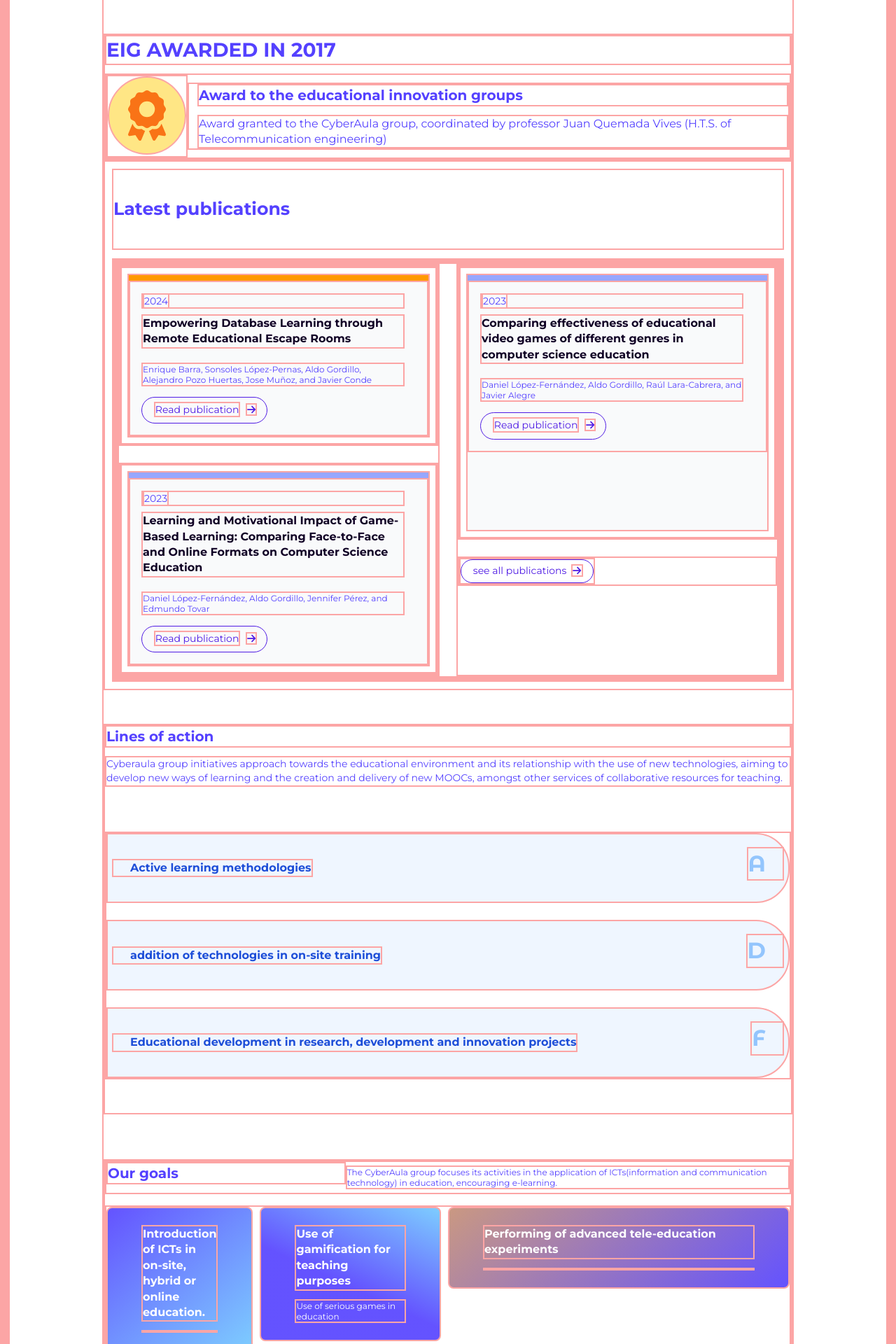
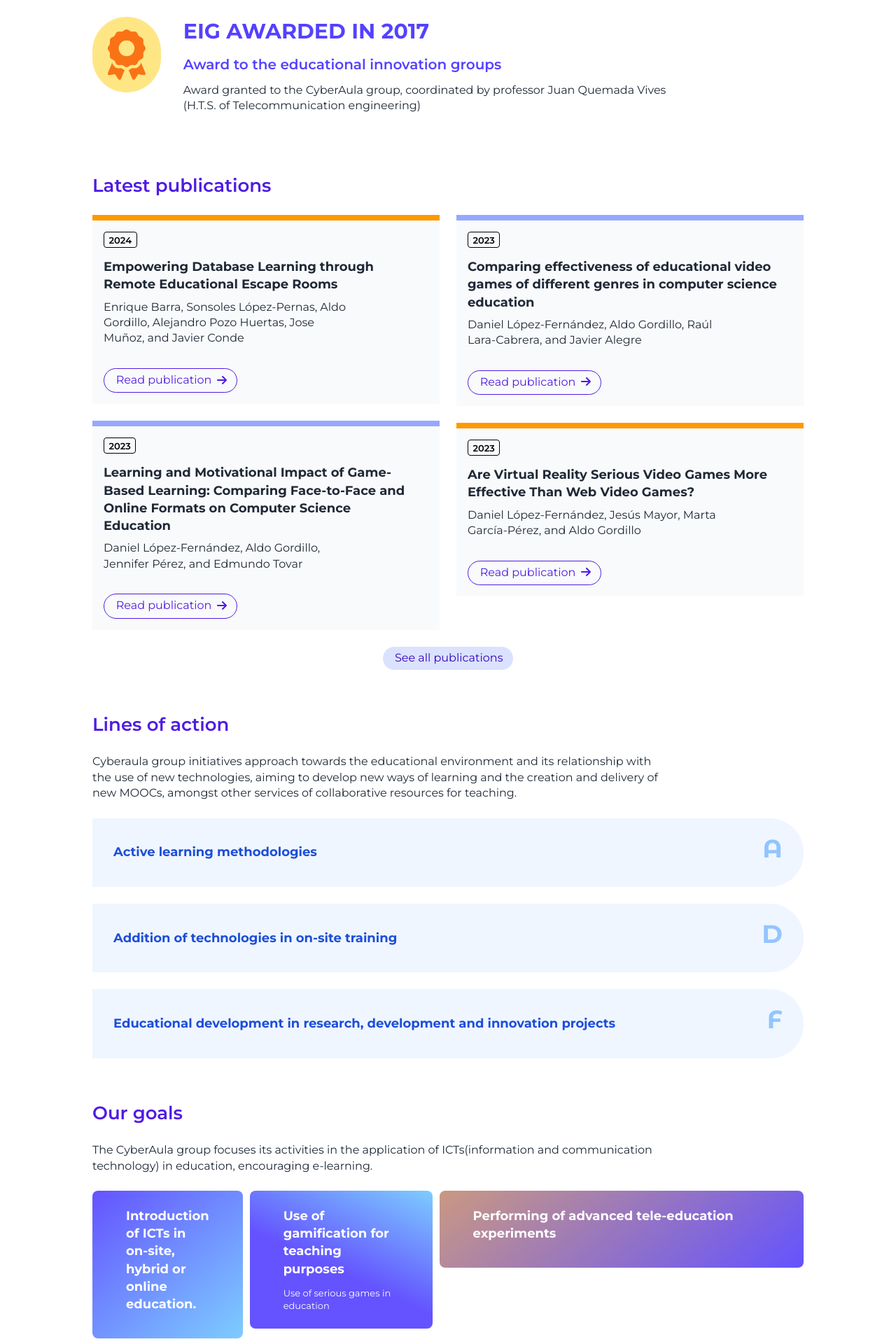
Before and after one commit to CyberAula/cyberaula.github.io, a Next.js app: page / in a window 1280 px wide. Shown: the part 480-2400 px from the top of the page at 70% size. Built offline with nearby package versions, Linux system fonts and the light colour scheme.

Commit message:
Cambios home

```diff
--- a/app/page.js
+++ b/app/page.js
@@ -8,18 +8,15 @@ import Carousel from "react-bootstrap/Carousel";
 import RecentPublications from "@/components/RecentPublications";
 import { mycarousel } from "@/constants/carousel.js";
 import BulletElement from "@/components/BulletElement";
-import { FontAwesomeIcon } from '@fortawesome/react-fontawesome';
-import { faAward } from '@fortawesome/free-solid-svg-icons';
-import { faArrowRightLong } from '@fortawesome/free-solid-svg-icons';
+import { FontAwesomeIcon } from "@fortawesome/react-fontawesome";
+import { faAward } from "@fortawesome/free-solid-svg-icons";
+import { faArrowRightLong } from "@fortawesome/free-solid-svg-icons";
 
-
-import { useTranslation } from 'react-i18next';
-
+import { useTranslation } from "react-i18next";
 
 export default function Home() {
   const [carousel, setCarousel] = useState(mycarousel);
   const { t } = useTranslation();
-
 
   useEffect(() => {
     window.scrollTo(0, 0);
@@ -34,10 +31,12 @@ export default function Home() {
             <section className="home">
               <div className="head ">
                 <div className="group_description block sm:flex sm:flew-row sm:justify-between sm:gap-8 sm:items-center ">
-                  <h1 className="ml-4 sm:ml-8 md:ml-12 lg:ml-16 xl:ml-20 2xl:ml-24">
-                    <b>{t('front.title')}, </b>{t('front.title2')}
+                  <h1 className="mx-4 sm:mx-8 md:ml-12 lg:ml-16 xl:ml-20 2xl:ml-24">
+                    <b>{t("front.title")}, </b>
+                    {t("front.title2")}
                   </h1>
-                  <img className="mt-4 sm:mt-0"
+                  <img
+                    className="mt-4 sm:mt-0"
                     src="/assets/img/banner_prov.svg"
                   />
                 </div>
@@ -45,73 +44,42 @@ export default function Home() {
 
               <div className="body lg:mx-36 md:mx-14 sm:mx-8 mx-4 lg:my-12 md:my-8 sm:my-4 my-4 xl:mx-44 2xl:mx-60">
                 <section className="award_section">
-                  <h2> {t('front.awardH2')} </h2>
+                    <FontAwesomeIcon className="award_icon" icon={faAward} />
                   <div className="award_card">
-                    <div className="award_icon_container">
-                  <FontAwesomeIcon className="award_icon" icon={faAward} />
-                  </div>
                     <div className="award_card_text">
-                      <h4>{t('front.awardTitle')}</h4>
-                      <p>
-                      {t('front.awardBody')}
-
-                      </p>
+                      <h2> {t("front.awardH2")} </h2>
+                      <h4>{t("front.awardTitle")}</h4>
+                      <p>{t("front.awardBody")}</p>
                     </div>
                   </div>
                 </section>
-                {/* <div className="carousel">
-								<Carousel>
-									{carousel.map(({label, description, image, url})=>{
-										return (
-											<Carousel.Item key={label}>
-												<a href={url} target="_blank" rel="noopener noreferrer">
-													<img className="image" src={image} alt={label}/>
-													<Carousel.Caption>
-														<h3>{label}</h3>
-														<p>{description}</p>
-													</Carousel.Caption>
-												</a>
-											</Carousel.Item>
-										);
-									})
-									}
-									</Carousel>
-							</div> */}
-                <div className="latest_publications">
-                  <h3>{t('front.latestPublicationsTitle')}</h3>
-                  <div className='recent_pubs_container'><RecentPublications /></div>
 
-                </div>
+                <section className="latest_publications">
+                  <h3>{t("front.latestPublicationsTitle")}</h3>
+                  <div className="recent_pubs_container">
+                    <RecentPublications />
+                  </div>
+                </section>
                 <section className="lines_of_act">
-                  <h4>{t('front.linesOfActTitle')}</h4>
-                  <p>
-                  {t('front.linesOfActBody')}
-                  </p>
+                  <h3>{t("front.linesOfActTitle")}</h3>
+                  <p>{t("front.linesOfActBody")}</p>
 
                   <BulletElement></BulletElement>
                 </section>
                 <section className="our_goals">
-                  <div className="text_content">
-                    <h4 className="title_text">{t('front.goalsTitle')}</h4>
-                    <div className="body_text">
-                    {t('front.goalsBody')}
-                    </div>
+                  <div>
+                    <h3 className="title_text">{t("front.goalsTitle")}</h3>
+                    <p>{t("front.goalsBody")}</p>
                   </div>
 
                   <GridElement />
-
-
                 </section>
               </div>
             </section>
-
           </main>
           <Footer />
-
         </div>
       </div>
-
     </div>
-
   );
 }
--- a/app/sass/lib/_type.sass
+++ b/app/sass/lib/_type.sass
@@ -15,12 +15,12 @@
 $icon: 14px,14px, 16px,400
 $xs-text: 14px, 13px, 16px, 400, 140%, 1rem, 0.6rem //small
 $body-text: 14px, 16px, 19px, 400, 140%, 1rem, 0.6rem
-$button: 16px, 14px, 18px, semibold //buttons
-$sm-text: 14px, 16px, 19px, 600, 140%, 1rem, 0.6rem //h5
-$md-text: 18px, 20px, 24px, bold, 140%, 1rem //h4
-$lg-text: 22px, 24px, 28px, bold,140%, 1rem  //h3
-$xl-text: 25px, 28px, 32px, bold, 140%, 1rem //h2
-$xxl-text: 28px, 32px, 38px, bold, 140%, 1rem  //h1
+$button: 14px, 16px, 19px, semibold //buttons
+$sm-text: 16px, 18px, 22px, 600, 140%, 1rem, 0.6rem //h5
+$md-text: 18px, 20px, 24px, 600, 140%, 1rem //h4
+$lg-text: 22px, 26px, 30px, 600,140%, 1rem  //h3
+$xl-text: 25px, 30px, 36px, bold, 140%, 1rem //h2
+$xxl-text: 28px, 36px, 42px, bold, 140%, 1rem  //h1
 
 $slim-weight: 500
 $regular:400
@@ -69,32 +69,38 @@ h3
         font-size: nth($lg-text,1)
         line-height: nth($lg-text,5)
         margin-bottom: nth($lg-text,6)
+        font-weight: nth($lg-text,4)
     @media screen and (min-width: 640px)
         font-family: "Montserrat", sans-serif
         font-size: nth($lg-text,2)
         line-height: nth($lg-text,5)
         margin-bottom: nth($lg-text,6)
+        font-weight: nth($lg-text,4)
     @media screen and (min-width: 1400px)
         font-family: "Montserrat", sans-serif
         font-size: nth($lg-text,3)
         line-height: nth($lg-text,5)
         margin-bottom: nth($lg-text,6)
+        font-weight: nth($lg-text,4)
 h4
     @media screen and (min-width: 150px)
         font-family: "Montserrat", sans-serif
         font-size: nth($md-text,1)
         line-height: nth($md-text,5)
         margin-bottom: nth($md-text,6)
+        font-weight: nth($lg-text,4)
     @media screen and (min-width: 640px)
         font-family: "Montserrat", sans-serif
         font-size: nth($md-text,2)
         line-height: nth($md-text,5)
         margin-bottom: nth($md-text,6)
+        font-weight: nth($lg-text,4)
     @media screen and (min-width: 1400px)
         font-family: "Montserrat", sans-serif
         font-size: nth($md-text,3)
         line-height: nth($md-text,5)
         margin-bottom: nth($md-text,6)
+        font-weight: nth($lg-text,4)
 h5
     @media screen and (min-width: 150px)
         font-family: "Montserrat", sans-serif
--- a/app/sass/lib/_variables.sass
+++ b/app/sass/lib/_variables.sass
@@ -22,6 +22,8 @@ $ca-or-200: #ffbd1b
 $ca-or-100: #ffe685
 
 //SPACING
+// esto está mal planteado y por eso no se usa, no sirve para responsive porque
+// el espaciado está planteado en pixeles
 $spacing_xsm: 8px
 $spacing_sm: 16px
 $spacing_md: 32px
--- a/app/sass/main.scss
+++ b/app/sass/main.scss
@@ -15,8 +15,8 @@
 @import "lib/_mixins.sass";
 
 * {
-  @apply border-2 border-primary; // no funciona :( <-- funciona en el globals.scss though
-  border: 1px solid pink
+ // @apply border-2 border-primary; // no funciona :( <-- funciona en el globals.scss though
+ // border: 1px solid pink
 }
 
 // PRUEBA GRID, BORRAR
@@ -68,56 +68,28 @@ TYPOGRAPHY
 
 body,
 html {
-
-
   color: black;
   @apply text-primary;
   font-size: 12px;
   font-family: $montserrat;
   // margin: 0 auto;
   scroll-behavior: smooth;
-
-  // a {
-  //   font-size: nth($body-text, 1);
-  //   font-weight: nth($sm-text, 2);
-
-  //   &:hover {
-  //     text-decoration: none;
-  //   }
-  // }
-
-  // button {
-  //   @apply bg-primary text-white;
-  //   font-size: nth($button, 1);
-  //   font-weight: $semibold;
-  //   padding: 0.5rem 2rem;
-  //   border-radius: 2rem;
-  //   display: flex;
-  //   justify-content: center;
-  //   border-radius: 50px;
-  //   moz-transition: all 0.4s ease-in-out;
-  //   -o-transition: all 0.4s ease-in-out;
-  //   -webkit-transition: all 0.4s ease-in-out;
-  //   transition: all 0.4s ease-in-out;
-
-  //   &:hover {
-  //     background-position: 100% 0;
-  //     moz-transition: all 0.4s ease-in-out;
-  //     -o-transition: all 0.4s ease-in-out;
-  //     -webkit-transition: all 0.4s ease-in-out;
-  //     transition: all 0.4s ease-in-out;
-  //     background-image: linear-gradient(to right, #5340ff, #9f226d);
-  //   }
-  // }
-}
-
+}
+section {
+    @media (min-width:150px) {
+      margin-bottom: 3.2rem
+    }
+    @media (min-width:640px) {
+      margin-bottom: 4rem
+    }
+    @media (min-width:1200px) {
+      margin-bottom: 5rem
+    }
+}
 button {
   @include button
 }
-// .button_filter {
-//   background-color: #3302bf;
-//   font-weight: 400;
-//   padding: 0.4rem 1.2rem }
+
 .home_page {
   // @apply bg-white
 }
@@ -260,29 +232,6 @@ main {
     flex-direction: column;
     // width: 100%;
 
-    .award_section {
-      .award_card {
-        display: flex;
-        flex-direction: row;
-        align-self: center;
-        align-items: center;
-
-        .award_icon_container {
-          .award_icon {
-            background: $ca-or-100;
-            @apply text-orange-500;
-            border-radius: 70px;
-            width: 6rem;
-            height: 6rem;
-            padding: 1.5rem;
-          }
-        }
-
-        .award_card_text {
-          padding: 0 0 0 1rem;
-        }
-      }
-    }
 
     .carousel {
       display: inline-block;
@@ -295,18 +244,9 @@ main {
       }
     }
 
-    .lines_of_act {
-      margin-bottom: $spacing_xl;
-
-      p {
-        font-size: nth($body-text, 1);
-        margin-bottom: $spacing-xl;
-      }
-    }
+
 
     .our_goals {
-      padding-bottom: 2rem;
-      margin-bottom: $spacing_xl;
 
       .text_content {
         display: flex;
@@ -318,7 +258,6 @@ main {
           width: 50%;
         }
 
-        .body_text {}
       }
     }
 
@@ -326,7 +265,6 @@ main {
       display: flex;
       flex-direction: column;
       gap: 2rem;
-      margin-bottom: $spacing_lg;
       font-weight: 600;
 
       .bullet_element {
@@ -405,10 +343,6 @@ main {
       }
     }
 
-
-
-
-
     /* Media query for small screens */
     @media (max-width: 600px) {
       .grid_container {
@@ -416,35 +350,6 @@ main {
         flex-direction: column;
       }
 
-      // .grid_item {
-      //   grid-column: span 1;
-      //   /* Make each item span one column */
-      // }
-      // .top_left {
-      //   background: linear-gradient(139deg, rgba(83,64,255,0.9) 0%, rgba(111,199,255,0.9) 100%);
-      //   grid-column: span 1;
-      // }
-
-      // .top_mid {
-      //   background: linear-gradient(25deg, rgba(83,64,255,0.9) 44%, rgba(111,199,255,0.9) 100%);
-      //   grid-column: span 1;
-      // }
-
-      // .top_right {
-      //   background: linear-gradient(320deg, rgba(83,64,255,0.9) 0%, rgba(196,141,116,0.9) 100%);
-      //   grid-column: span 1;
-      // }
-
-      // .bottom_left {
-      //   background: linear-gradient(to top, rgba(83,64,255,0.9) 0%, rgba(83,64,255,0.9) 30%, rgba(196,141,116,0.9) 100%);
-      //   grid-column: span 1;
-      // }
-
-      // .bottom_mid {
-      //   background: linear-gradient(225deg, rgba(255,127,0,0.87) 0%, rgba(192,112,168,0.89) 100%);
-      //   grid-column: span 1;
-      // }
-
       .bottom_right {
         background: linear-gradient(180deg, rgba(255,127,0,0.87) 0%, rgba(133,90,186,0.93) 70%);
         grid-column: span 1;
@@ -452,30 +357,6 @@ main {
     }
 
     .latest_publications {
-      // width: 30%;
-      object-fit: cover;
-      padding: 10px;
-      margin-bottom: $spacing_lg;
-      display: flex;
-      flex-direction: column;
-
-      h3 {
-        padding-top: 4%;
-        padding-bottom: 4%;
-        // font-family: $montserrat;
-        font-weight: bold;
-        font-size: 2.1rem;
-        text-align: left;
-        @apply text-ca_blue-600;
-      }
-
-      p {
-        font-size: 1.2rem;
-        text-align: left;
-        color: white;
-        padding: 2% 2% 2% 2%;
-      }
-
 
       .more {
         // font-size: 1.2rem;
@@ -484,7 +365,7 @@ main {
         // text-align: left;
         // padding: 2% 2% 2% 2%;
         @apply text-ca_blue-600;
-        @include big-border-button-blue;
+        @include button-load-more;
         // display: flex;
         align-content: center;
 
@@ -558,7 +439,7 @@ main {
     li {
       &.li-selected {
         a {
-          border-bottom: $border1;
+           border-bottom: $border1;
 
           &:hover {
             border-bottom: $border1;
@@ -674,10 +555,10 @@ main {
     li {
       &.li-selected {
         a {
-          border-bottom: $border1 pink;
+          border-bottom: $border1 $ca-or-300 ;
 
           &:hover {
-            border-bottom: $border1 pink;
+            border-bottom: $border1 $ca-or-300;
           }
         }
       }
@@ -1224,19 +1105,17 @@ RESPONSIVE
     //margin: 0 4rem 0 4rem;
 
     .body {
-      display: flex;
-      flex-flow: column;
-      align-items: center;
+
 
       .carousel {
         align-self: center;
         margin-left: 13px;
       }
 
-      .latest_publications {
-        width: 90.2%;
-        align-self: center;
-      }
+      // .latest_publications {
+      //   width: 90.2%;
+      //   align-self: center;
+      // }
     }
   }
 
@@ -1262,14 +1141,6 @@ RESPONSIVE
     // }
 
     .body {
-      display: block;
-      width: 100%;
-
-      .carousel {
-        width: 100%;
-        margin-left: 0px;
-      }
-
       .latest_publications {
         width: 100%;
       }
@@ -1296,26 +1167,6 @@ RESPONSIVE
       }
     }
   }
-
-  .tools {
-    main {
-
-
-      .tool_title {
-        h2 {
-          font-size: 2rem;
-        }
-      }
-
-      .tool_content {
-        h3 {
-          font-size: 1.5rem;
-        }
-      }
-    }
-
-  }
-
 
   .about {
     .about_description {
@@ -1434,13 +1285,6 @@ RESPONSIVE
     //margin: 0.4rem;
     padding: 1rem 0 0 0;
 
-    h2 {
-      font-size: 1.25rem;
-    }
-
-    h1 {
-      font-size: 2.5rem;
-    }
 
     .head {
       padding: 0rem 0rem 2rem 0rem;
@@ -1511,26 +1355,6 @@ RESPONSIVE
     }
   }
 
-  .tools {
-    main {
-
-
-
-
-      .tool_title {
-        h2 {
-          font-size: 1.2rem;
-        }
-      }
-
-      h3 {
-        font-size: 1rem;
-      }
-
-
-
-    }
-  }
 
   // .research {
   //   h4 {
--- a/app/sass/partials/_home.sass
+++ b/app/sass/partials/_home.sass
@@ -1,18 +1,50 @@
+@import "../lib/_variables.sass"
+@import "../lib/_mixins.sass"
+
 @media (min-width: 150px)
+    .home
+        h3
+            @apply text-ca_blue-700
+            margin-bottom: 2rem
+
+        p
+            margin-bottom: 2rem
+            width:80%
+            @apply text-gray-800
     .group_description
         img
             width:100%
             height:25.6vw
             object-fit: cover
             object-position: 50% 0
+    .award_section
+      display: flex
+      flex-direction: row
+      .award_card
+        display: flex
+        flex-direction: row
+        align-self: center
+        align-items: center
+    .award_icon
+        background: $ca-or-100
+        @apply text-orange-500
+        border-radius: 70px
+        width: 6rem
+        height: 6rem
+        padding: 1.5rem
+
+
+
+        .award_card_text
+          padding: 0 0 0 1rem
+
+
 
 @media (min-width: 600px)
     .group_description
         img
             width: auto
             height: 25rem
-
-
 @media (min-width: 900px)
     .group_description
 
--- a/app/sass/partials/_recentPublications.sass
+++ b/app/sass/partials/_recentPublications.sass
@@ -10,18 +10,11 @@
     gap: $spacing_xsm
     height: 100%
 
-.article-0
-    // grid-column: 1 / span 2
-    // grid-row: 1 / span 3
-
-.article-1
-    // grid-column: 1 / span 2
-    // grid-row: 4 / span 3
-
-.article-2
-    // grid-column: 3 / span 2
-    // grid-row: 1 / span 5
-
+._recent_publications
+    a
+        height: 100%
+    .article
+        height:100%
 .more
     // grid-column: 3 / span 2
     // grid-row: 6 / span 1
@@ -29,23 +22,16 @@
     width: fit-content
     align-items: right
     justify-content: right
-.large-article
-    height: calc(100% - 36rem)
-    grid-row-end: span 2
-    margin-bottom: $spacing_xl
+
 
 /* If you need specific responsive adjustments */
 @media (min-width: 900px)
-.large-article
-    transition: height 0.3s ease, width 0.3s ease
-    height: calc(100vh - 36rem)
-    margin-bottom: $spacing_xl
+
 
 .article
     transition: 200ms ease-in-out
     display: flex
     flex-direction: column
-    margin: $spacing_xsm
     @apply bg-gray-50
     &:hover
         transition: 200ms ease-in-out
@@ -69,14 +55,24 @@
         padding-bottom: $spacing_sm
         padding-right: $spacing_md
         padding-top: $spacing_sm
+        .article_date
+            span
+                display: flex
+                small
+                    display: flex
+                    @include border-tag
+
 
         .article_title
             font-weight: $bold
-            @apply text-black
+            @apply text-gray-800
+            margin-top: 0.6rem
+            margin-bottom: 0
 
         .article_author
             font-weight: $regular
-            font-size: 12px
+            @apply text-gray-800
+            margin-bottom: 1em
 
 // este código está duplicado en publications.
 //habría que ver si se puede convertir en otro mixin
--- a/app/tools/page.js
+++ b/app/tools/page.js
@@ -62,7 +62,7 @@ export default function Tools(props) {
 
                       <div class="tool_content">
                         <div className="tool_title">
-                          <h2>{title}</h2>
+                          <h3>{title}</h3>
                         </div>
                         <div className="tool_description">
                           <p>{description}</p>
--- a/components/RecentPublications.js
+++ b/components/RecentPublications.js
@@ -23,7 +23,7 @@ export default function RecentPublications(props) {
             .filter((paper) => {
               return paper.type === "article-journal";
             })
-            .filter((i, index) => index < 3)
+            .filter((i, index) => index < 4)
             .map(({ doi, title, author, date, stroke, content }, index) => {
               return (
                 <a
@@ -32,18 +32,22 @@ export default function RecentPublications(props) {
                   target="_blank"
                   rel="noopener noreferrer"
                 >
-                  <div className={`article ${index === 1 ? "large-article" : ""}`}>
+                  <div className={`article`}>
                     <div className={`article_stroke ${stroke}`}></div>
                     <div className="article_content">
-                      <div className="article_top">
-                        <span>{date}</span>
+                      <div className="article_date">
+                        <span><small>{date}</small></span>
                       </div>
                       <h5 className="article_title">{title}</h5>
-                      <div className="article_author">{author}</div>
+                      <p className="article_author">{author}</p>
                       {doi ? (
                         <button className="paper_link text-nowrap">
-                          <Link rel="noopener noreferrer" target="_blank" href={doi}>
-                            <span>{t('publications.button')}</span>
+                          <Link
+                            rel="noopener noreferrer"
+                            target="_blank"
+                            href={doi}
+                          >
+                            <span>{t("publications.button")}</span>
                             <FontAwesomeIcon icon={faArrowRight} />
                           </Link>
                         </button>
@@ -53,30 +57,17 @@ export default function RecentPublications(props) {
                 </a>
               );
             })}
-
-
-          <a href="/research" rel="noopener noreferrer">
-            <div className="more">
-              {t('front.latestPublicationsButton')}
-              <svg
-                aria-hidden="true"
-                focusable="false"
-                data-prefix="fas"
-                data-icon="arrow-right"
-                className="svg-inline--fa fa-arrow-right "
-                role="img"
-                xmlns="http://www.w3.org/2000/svg"
-                viewBox="0 0 448 512"
-              >
-                <path
-                  fill="currentColor"
-                  d="M438.6 278.6c12.5-12.5 12.5-32.8 0-45.3l-160-160c-12.5-12.5-32.8-12.5-45.3 0s-12.5 32.8 0 45.3L338.8 224 32 224c-17.7 0-32 14.3-32 32s14.3 32 32 32l306.7 0L233.4 393.4c-12.5 12.5-12.5 32.8 0 45.3s32.8 12.5 45.3 0l160-160z"
-                ></path>
-              </svg>{" "}
-            </div>
-          </a>
         </Masonry>
       </ResponsiveMasonry>
+      <a
+        className="flex justify-center"
+        href="/research"
+        rel="noopener noreferrer"
+      >
+        <div className="more mt-4 sm:mt-6 md:mt-8 2xl:mt-10">
+          {t("front.latestPublicationsButton")}
+        </div>
+      </a>
     </div>
   );
 }
--- a/components/gridElement.js
+++ b/components/gridElement.js
@@ -6,27 +6,27 @@ export default function GridElement(props) {
   return (
 <div className="grid_container">      <div className="grid_item top_left width-1 ">
         <h5>{t('front.gridElements.topL')}</h5>
-        <div className="small_sub"></div>
+        <small className="small_sub"></small>
       </div>
       <div className="grid_item top_mid width-3">
         <h5>{t('front.gridElements.topM')}</h5>
-        <div className="small_sub">{t('front.gridElements.topMsub')}</div>
+        <small className="small_sub">{t('front.gridElements.topMsub')}</small>
       </div>
       <div className="grid_item top_right width-2">
         <h5>{t('front.gridElements.topR')}</h5>
-        <div className="small_sub"></div>
+        <small className="small_sub"></small>
       </div>
       <div className="grid_item bottom_left width-2">
         <h5>{t('front.gridElements.bottomL')}</h5>
-        <div className="small_sub"></div>
+        <small className="small_sub"></small>
       </div>
       <div className="grid_item bottom_mid width-1">
         <h5>{t('front.gridElements.bottomM')}</h5>
-        <div className="small_sub">{t('front.gridElements.bottomMsub')}</div>
+        <small className="small_sub">{t('front.gridElements.bottomMsub')}</small>
       </div>
       <div className="grid_item bottom_right width-3">
         <h5>{t('front.gridElements.bottomR')} </h5>
-        <div className="small_sub"></div>
+        <small className="small_sub"></small>
       </div></div>
 
 
--- a/constants/langs/en.js
+++ b/constants/langs/en.js
@@ -17,12 +17,12 @@ export const en = {
         "awardTitle": "Award to the educational innovation groups",
         "awardBody": "Award granted to the CyberAula group, coordinated by professor Juan Quemada Vives (H.T.S. of Telecommunication engineering) ",
         "latestPublicationsTitle": "Latest publications",
-        "latestPublicationsButton": "see all publications",
+        "latestPublicationsButton": "See all publications",
         "linesOfActTitle": "Lines of action",
         "linesOfActBody": "Cyberaula group initiatives approach towards the educational environment and its relationship with the use of new technologies, aiming to develop new ways of learning and the creation and delivery of new MOOCs, amongst other services of collaborative resources for teaching.",
         "bulletElements": {
             "bulletA": "Active learning methodologies",
-            "bulletD": "addition of technologies in on-site training",
+            "bulletD": "Addition of technologies in on-site training",
             "bulletF": "Educational development in research, development and innovation projects",
         },
         "gridElements":{
--- a/constants/langs/es.js
+++ b/constants/langs/es.js
@@ -18,7 +18,7 @@ export const es = {
         "awardTitle": "Premio a los grupos de innovación educativa",
         "awardBody": "Premio otorgado al GIE CyberAula, coordinado por el profesor Juan Quemada Vives (E.T.S. DE INGENIEROS DETELECOMUNICACIÓN) ",
         "latestPublicationsTitle": "Últimas publicaciones",
-        "latestPublicationsButton": "ver todas las publicaciones",
+        "latestPublicationsButton": "Ver todas las publicaciones",
         "linesOfActTitle": "Líneas de actuación",
         "linesOfActBody": "Las iniciativas del grupo cyberaula comprenden al entorno educativo en su relación con el uso de las nuevas tecnologías, con el objetivo de desarrollar nuevas formas de apredizaje. la creación e impartición de MOOCs, y otros servicios de creación colaborativa de recursos para la enseñanza.",
         "bulletElements": {
```
